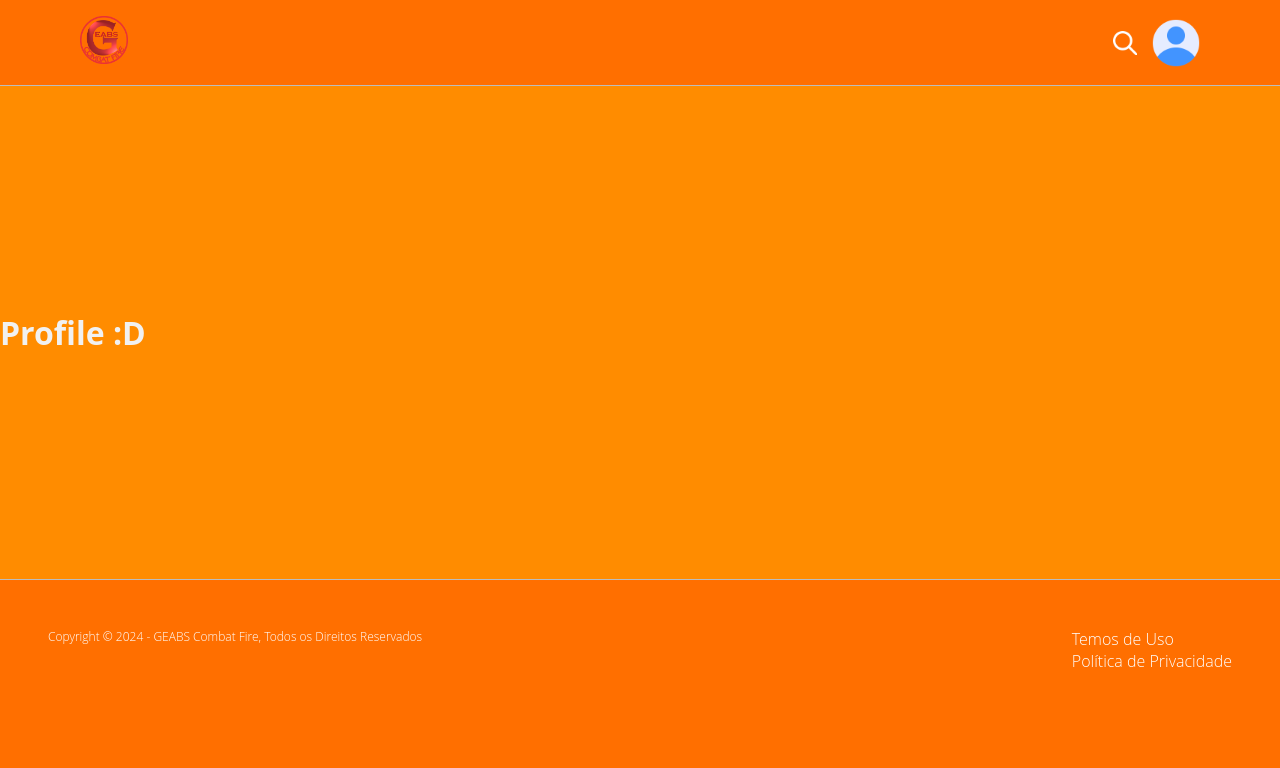
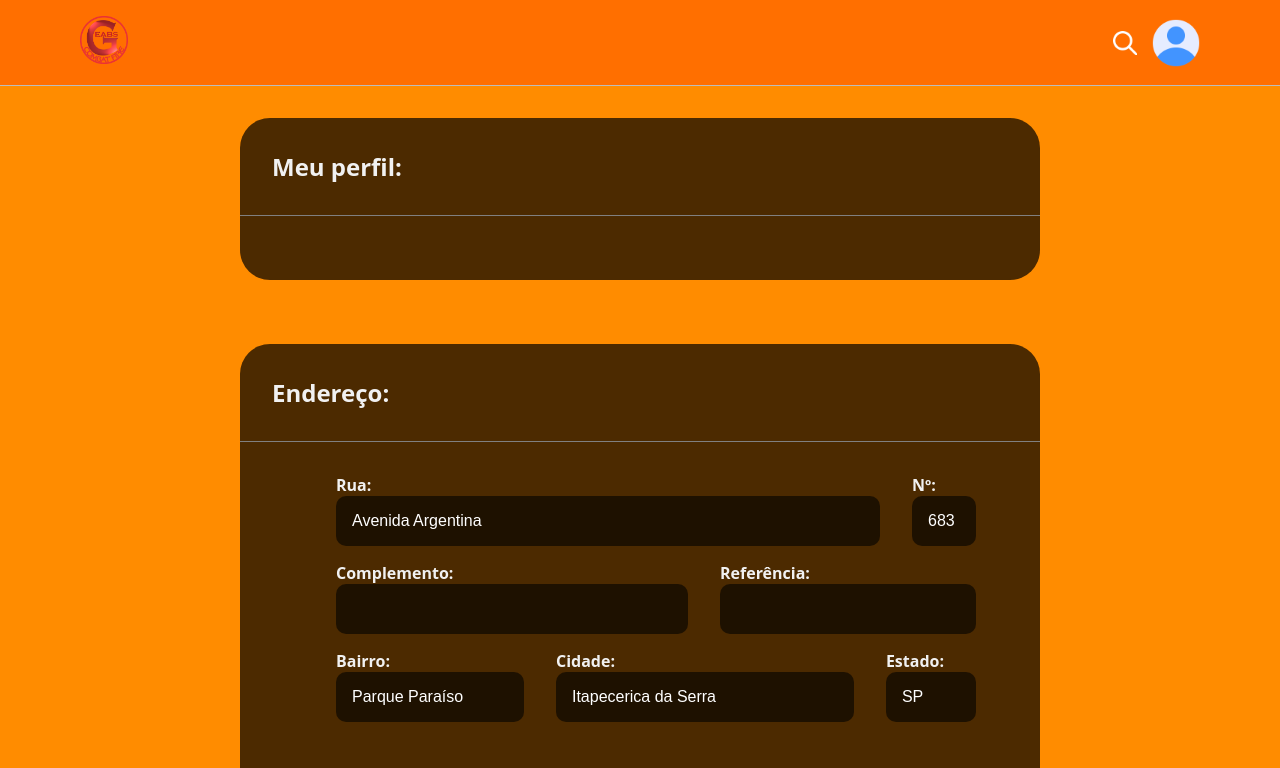
Before and after one commit to SrBlackRM/GEABS_Frontend, a React (Vite) app: page /perfil in a window 1280 px wide. Shown: the top 768 px of the page. Built offline with nearby package versions, Linux system fonts and the light colour scheme.

Commit message:
feat(personalPage): implemented components of perfil page

```diff
--- a/src/pages/Profilepage/index.tsx
+++ b/src/pages/Profilepage/index.tsx
@@ -1,5 +1,186 @@
+import styled from "styled-components";
+import { DivGrouping } from "../../components/DivGrouping";
+
 export default function ProfilePage(): JSX.Element{
+    const addressTest = {
+        street: 'Avenida Argentina',
+        streetNumber: 683,
+        district: 'Parque Paraíso',
+        city: 'Itapecerica da Serra',
+        region: 'SP',
+    }
     return(
-        <h1>Profile :D</h1>
+        <>
+            <BoxContainer>
+                <BoxTitle>Meu perfil: </BoxTitle>
+                <InfoContainer>
+
+                </InfoContainer>
+            </BoxContainer>
+            <BoxContainer>
+                <BoxTitle>Endereço: </BoxTitle>
+                <InfoContainer>
+                    <AddressInfoComponents type='address' address={addressTest} className="address-info"/>
+                </InfoContainer>
+            </BoxContainer>
+        </>
     );
 }
+
+/*        ---------------------        ---------------------        COMPONENTES        ---------------------        ---------------------        */
+
+
+const InfoComponents = ({type, address, generic, className}: InfoComponentsProp) => {
+    if(type === 'generic'){
+        return <DivGrouping>
+                    <h3>{generic?.title}</h3>
+                    <p>{generic?.text}</p>
+                </DivGrouping>
+    }
+    else if(type === 'address'){
+        return <>
+
+                <table className={className}>
+                    <StyledRow  template="4fr 0.5fr">
+                        <StyledData>
+                            <th>Rua:</th>
+                            <StyledInput type="text" value={address?.street} />
+                        </StyledData>
+                        <StyledData>
+                            <th>Nº:</th>
+                            <StyledInput type="text" value={address?.streetNumber} />
+                        </StyledData>
+                    </StyledRow>
+                    <StyledRow template="4fr 3fr">
+                        <StyledData>
+                            <th>Complemento:</th>
+                            <StyledInput type="text" value={address?.complement} />
+                        </StyledData>
+
+                        <StyledData>
+                            <th>Referência:</th>
+                            <StyledInput type="text" value={address?.reference} />
+                        </StyledData>
+                    </StyledRow>
+                    <StyledRow template="2fr 3fr 0.5fr">
+                        <StyledData>
+                            <th>Bairro:</th>
+                            <StyledInput type="text" value={address?.district}/>
+                        </StyledData>
+
+                        <StyledData>
+                            <th>Cidade:</th>
+                            <StyledInput type="text" value={address?.city}/>
+                        </StyledData>
+
+                        <StyledData>
+                            <th>Estado:</th>
+                            <StyledInput type="text" value={address?.region} />
+                        </StyledData>
+                    </StyledRow>
+                </table>
+
+                <StyledButton>Salvar Endereço</StyledButton>
+        </>
+    }
+}
+
+/*        ---------------------        ---------------------        TPOS        ---------------------        ---------------------        */
+
+interface InfoComponentsProp {
+    type: 'generic' | 'address' ;
+    address?: AddressType;
+    generic?: GenericType;
+    className?: string;
+}
+
+type AddressType = {
+    street: string,
+    streetNumber: number,
+    complement?: string,
+    reference?: string,
+    district: string,
+    city: string,
+    region: string,
+}
+
+type GenericType = {
+    title: string,
+    text: string,
+}
+
+
+/*        ---------------------        ---------------------        ESTILOS        ---------------------        ---------------------        */
+
+// BOX CONTAINERS
+const BoxContainer = styled(DivGrouping)`
+    display: flex;
+    flex-direction: column;
+    justify-content: center;
+    background-color: rgb(0,0,0,0.7);
+    border-radius: 30px;
+    margin: 2rem 15rem;
+`;
+
+// TITULOS
+const BoxTitle = styled.h2`
+    padding: 2rem;
+    border-bottom: 1px solid gray;
+`;
+
+// CONTAINER DE INFO
+const InfoContainer = styled(DivGrouping)`
+    margin: 1rem 3rem;
+    padding: 1rem;
+`;
+
+// INFO DO TIPO ADDRESS
+const AddressInfoComponents = styled(InfoComponents)`
+    display: flex;
+    flex-direction: column;
+    gap: 1rem;
+
+`
+// BOTÃO SALVAR
+const StyledButton = styled.button`
+    display: block;
+    float: right;
+    padding: 1rem;
+    background-color: red;
+    color: white;
+    border: none;
+    border-radius: 10px;
+    margin-top: 3rem;
+
+    &:hover{
+        cursor: pointer;
+        background-color: #3d14b9;
+    }
+`
+// STYLE INPUT TEXT
+const StyledInput = styled.input`
+    padding: 1rem;
+    font-size: 16px;
+    background-color: rgb(0,0,0,0.6);
+    color: white;
+    border: none;
+    border-radius: 10px;
+    width: 100%;
+
+    &:focus{
+        outline-style: none;
+    }
+`
+
+// LINHAS TABELA
+const StyledRow = styled.tr<{template: string}>`
+    display: grid;
+    grid-template-columns: ${({template}) => template ? template : `1fr` };
+    text-align: left;
+`
+
+// INFO
+const StyledData = styled.td`
+    display: grid;
+    margin: 0 2rem;
+`
```
